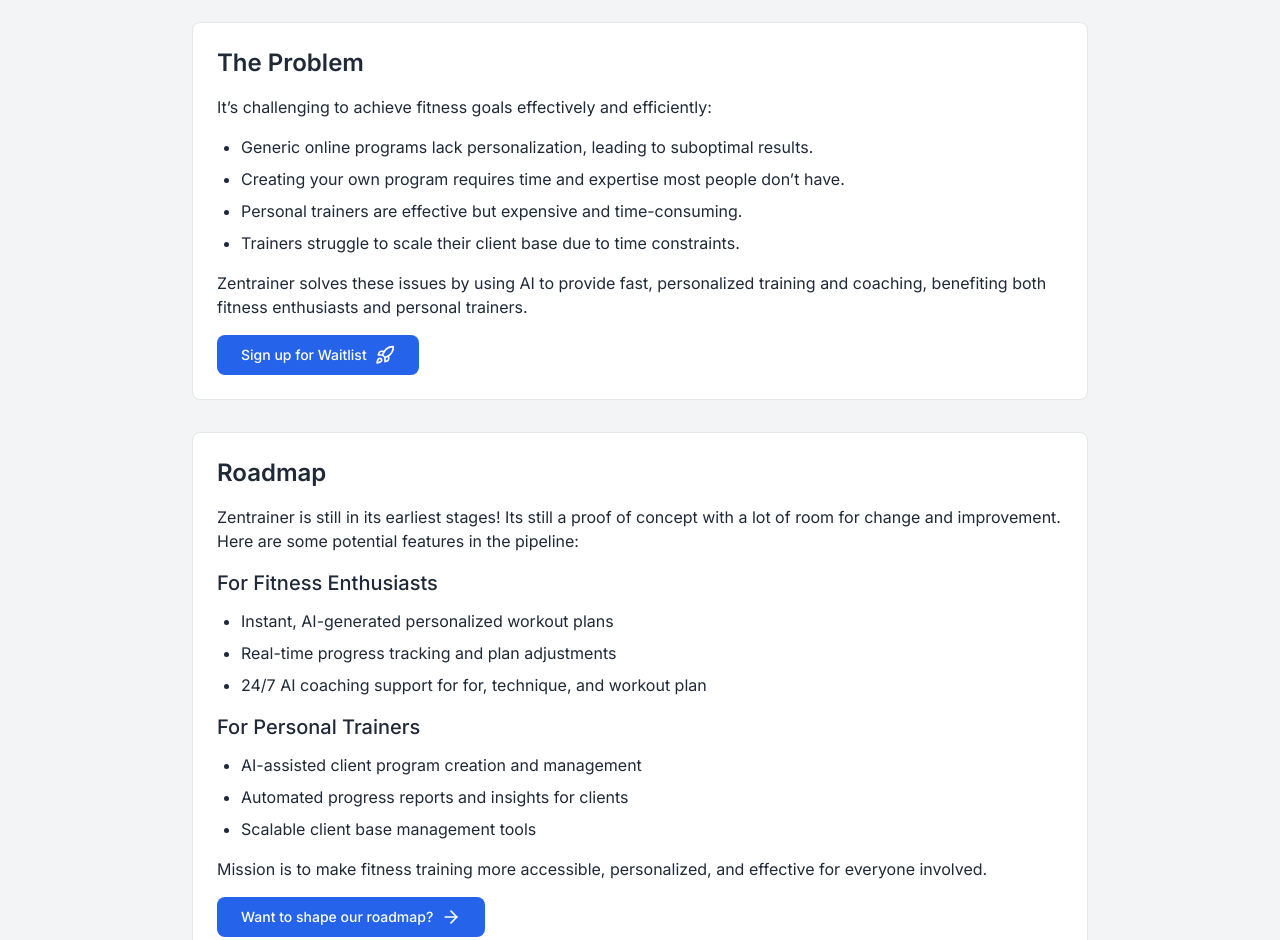
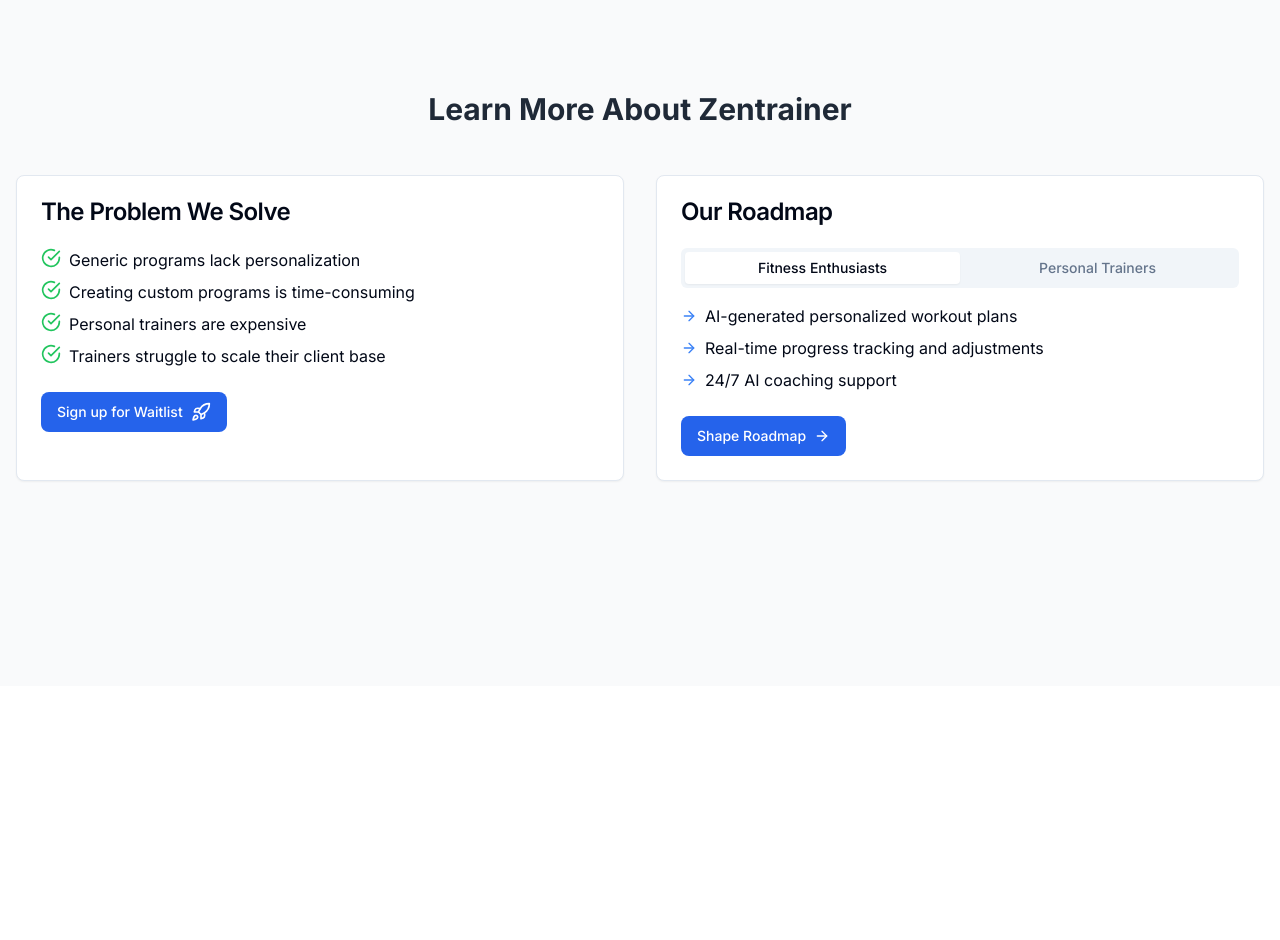
Before and after one commit to achen2089/practical-training, a Next.js app: page / in a window 1280 px wide. Shown: the part 1860-2800 px from the top of the page. After the commit the page ends 2546 px from the top, so only its background shows below. Built offline with nearby package versions, Linux system fonts and the light colour scheme.

Commit message:
tune up learn more section

```diff
--- a/app/page.tsx
+++ b/app/page.tsx
@@ -2,10 +2,12 @@
 
 import React, { useRef } from 'react';
 import Link from 'next/link';
-import { ArrowRight, Dumbbell, Brain, TrendingUp, ArrowDown} from 'lucide-react';
+import { ArrowRight, Dumbbell, Brain, TrendingUp, ArrowDown, CheckCircle} from 'lucide-react';
 import { ProfileForm } from "@/components/ProfileForm";
 import { WaitList } from '@/components/WaitList';
 import { Button } from '@/components/ui/button';
+import { Card, CardContent, CardFooter, CardHeader, CardTitle } from '@/components/ui/card';
+import { Tabs, TabsContent, TabsList, TabsTrigger } from '@/components/ui/tabs';
 
 export const dynamic = 'force-dynamic'
 export const maxDuration = 60;
@@ -75,65 +77,103 @@
       {/* Program Creation Section */}
       <section ref={programRef} className="bg-white p-8 md:p-16">
         <div className="max-w-4xl mx-auto">
-          <h2 className="text-4xl font-bold mb-8">Create Your Program</h2>
+          <h2 className="text-4xl font-bold mb-8">Create Your Program ✨</h2>
           <div className="bg-gray-50 border border-gray-200 rounded-lg p-6 mb-8">
             <p className="text-lg mb-6">
-              Fill out the form below and let our AI create a personalized training program for you.
+              Fill out the form below and let AI create a personalized training program for you.
             </p>
             <ProfileForm />
           </div>
         </div>
       </section>
 
-      <section ref={learnMoreRef} className="bg-gray-100 p-8 md:p-16">
-        <div className="max-w-4xl mx-auto">
-          <h2 className="text-4xl font-bold mb-8">Learn More About Zentrainer</h2>
-          <div className="bg-white border border-gray-200 rounded-lg p-6 mb-8">
-            <h3 className="text-2xl font-semibold mb-4">The Problem</h3>
-            <p className="mb-4">
-              It&rsquo;s challenging to achieve fitness goals effectively and efficiently:
-            </p>
-            <ul className="list-disc pl-6 mb-4">
-              <li className="mb-2">Generic online programs lack personalization, leading to suboptimal results.</li>
-              <li className="mb-2">Creating your own program requires time and expertise most people don&rsquo;t have.</li>
-              <li className="mb-2">Personal trainers are effective but expensive and time-consuming.</li>
-              <li className="mb-2">Trainers struggle to scale their client base due to time constraints.</li>
-            </ul>
-            <p className="mb-4">
-              Zentrainer solves these issues by using AI to provide fast, personalized training and coaching, benefiting both fitness enthusiasts and personal trainers.
-            </p>
-            <WaitList buttonClassName="px-6 py-3 bg-blue-600 text-white rounded-lg hover:bg-blue-700 transition-colors duration-200 flex items-center justify-center" />
-          </div>
+      <section ref={learnMoreRef} className="min-h-screen bg-gray-50 py-16 flex items-center"> {/* Changed: Added min-h-screen and flex */}
+        <div className="container mx-auto px-4">
+          <h2 className="text-3xl font-bold text-center mb-12">Learn More About Zentrainer</h2>
 
-          <div className="bg-white border border-gray-200 rounded-lg p-6 mb-8">
-            <h3 className="text-2xl font-semibold mb-4">Roadmap</h3>
-            <p className="mb-4">
-              Zentrainer is still in its earliest stages! Its still a proof of concept with a lot of room for change and improvement. Here are some potential features in the pipeline:
-            </p>
-            <h4 className="text-xl font-medium mb-3">For Fitness Enthusiasts</h4>
-            <ul className="list-disc pl-6 mb-4">
-              <li className="mb-2">Instant, AI-generated personalized workout plans</li>
-              <li className="mb-2">Real-time progress tracking and plan adjustments</li>
-              <li className="mb-2">24/7 AI coaching support for for, technique, and workout plan</li>
-            </ul>
+          <div className="grid md:grid-cols-2 gap-8">
+            <Card>
+              <CardHeader>
+                <CardTitle>The Problem We Solve</CardTitle>
+              </CardHeader>
+              <CardContent>
+                <ul className="space-y-2">
+                  <li className="flex items-start">
+                    <CheckCircle className="h-5 w-5 text-green-500 mr-2 flex-shrink-0" />
+                    <span>Generic programs lack personalization</span>
+                  </li>
+                  <li className="flex items-start">
+                    <CheckCircle className="h-5 w-5 text-green-500 mr-2 flex-shrink-0" />
+                    <span>Creating custom programs is time-consuming</span>
+                  </li>
+                  <li className="flex items-start">
+                    <CheckCircle className="h-5 w-5 text-green-500 mr-2 flex-shrink-0" />
+                    <span>Personal trainers are expensive</span>
+                  </li>
+                  <li className="flex items-start">
+                    <CheckCircle className="h-5 w-5 text-green-500 mr-2 flex-shrink-0" />
+                    <span>Trainers struggle to scale their client base</span>
+                  </li>
+                </ul>
+              </CardContent>
+              <CardFooter>
+                <WaitList buttonClassName="bg-blue-600 text-white rounded-lg hover:bg-blue-700 transition-colors duration-200"/>
+              </CardFooter>
+            </Card>
 
-            <h4 className="text-xl font-medium mb-3">For Personal Trainers</h4>
-            <ul className="list-disc pl-6 mb-4">
-              <li className="mb-2">AI-assisted client program creation and management</li>
-              <li className="mb-2">Automated progress reports and insights for clients</li>
-              <li className="mb-2">Scalable client base management tools</li>
-            </ul>
-
-            <p className="mb-4">
-              Mission is to make fitness training more accessible, personalized, and effective for everyone involved.
-            </p>
-
-            <Link href="/survey">
-              <Button className="px-6 py-3 bg-blue-600 text-white rounded-lg hover:bg-blue-700 transition-colors duration-200 flex items-center justify-center">
-                Want to shape our roadmap?
-                <ArrowRight className="ml-2" size={20} />
-              </Button>
-            </Link>
+            <Card>
+              <CardHeader>
+                <CardTitle>Our Roadmap</CardTitle>
+              </CardHeader>
+              <CardContent>
+                <Tabs defaultValue="enthusiasts">
+                  <TabsList className="grid w-full grid-cols-2">
+                    <TabsTrigger value="enthusiasts">Fitness Enthusiasts</TabsTrigger>
+                    <TabsTrigger value="trainers">Personal Trainers</TabsTrigger>
+                  </TabsList>
+                  <TabsContent value="enthusiasts">
+                    <ul className="space-y-2 mt-4">
+                      <li className="flex items-center">
+                        <ArrowRight className="h-4 w-4 mr-2 text-blue-500" />
+                        <span>AI-generated personalized workout plans</span>
+                      </li>
+                      <li className="flex items-center">
+                        <ArrowRight className="h-4 w-4 mr-2 text-blue-500" />
+                        <span>Real-time progress tracking and adjustments</span>
+                      </li>
+                      <li className="flex items-center">
+                        <ArrowRight className="h-4 w-4 mr-2 text-blue-500" />
+                        <span>24/7 AI coaching support</span>
+                      </li>
+                    </ul>
+                  </TabsContent>
+                  <TabsContent value="trainers">
+                    <ul className="space-y-2 mt-4">
+                      <li className="flex items-center">
+                        <ArrowRight className="h-4 w-4 mr-2 text-blue-500" />
+                        <span>AI-assisted program creation and management</span>
+                      </li>
+                      <li className="flex items-center">
+                        <ArrowRight className="h-4 w-4 mr-2 text-blue-500" />
+                        <span>Automated progress reports and insights</span>
+                      </li>
+                      <li className="flex items-center">
+                        <ArrowRight className="h-4 w-4 mr-2 text-blue-500" />
+                        <span>Scalable client base management tools</span>
+                      </li>
+                    </ul>
+                  </TabsContent>
+                </Tabs>
+              </CardContent>
+              <CardFooter>
+                <Link href="/survey">
+                  <Button className="bg-blue-600 text-white rounded-lg hover:bg-blue-700 transition-colors duration-200 flex items-center justify-center">
+                    Shape Roadmap {/* Changed: Shortened button text */}
+                    <ArrowRight className="ml-2 h-4 w-4" />
+                  </Button>
+                </Link>
+              </CardFooter>
+            </Card>
           </div>
         </div>
       </section>
```
